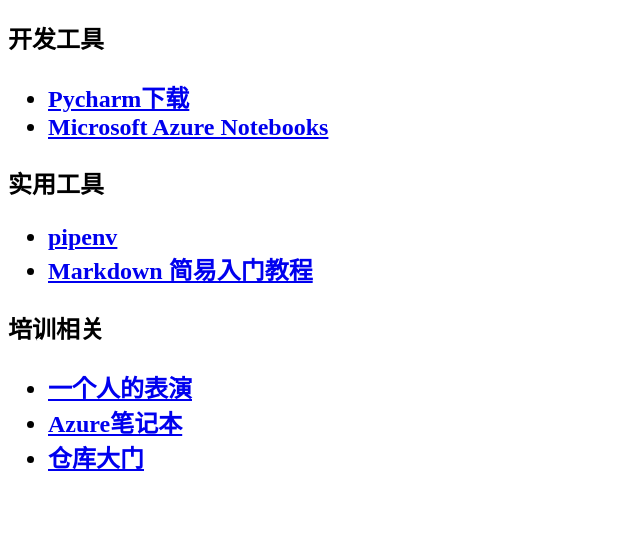
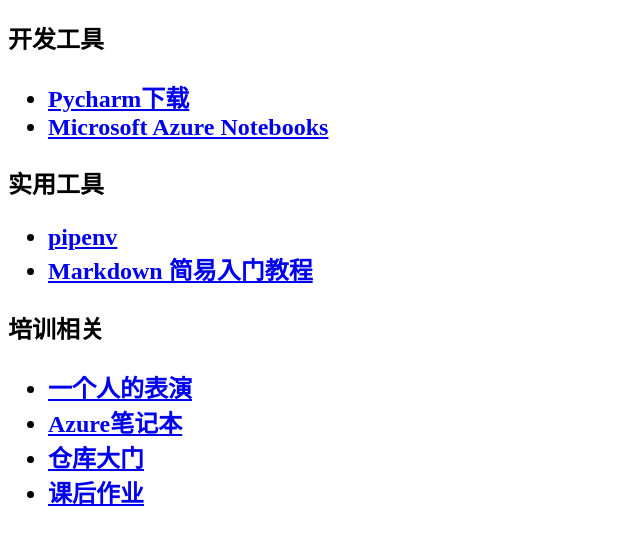
Before and after one commit to cr4ftsm4n/python-training, a Gatsby site: page /resource in a window 1280 px wide. Shown: the whole page, without its empty margins (0-640 px from the left). Built offline with nearby package versions, Linux system fonts and the light colour scheme; Gatsby itself is replaced by a stand-in of ours.

Commit message:
add homework links

```diff
--- a/src/components/Header.jsx
+++ b/src/components/Header.jsx
@@ -50,7 +50,7 @@
                 <span>资源</span>
               </Link>
               <Link className="navbar-item" to="/vimeo">
-                <span>雅视频</span>
+                <span>视频</span>
               </Link>
               <Link className="navbar-item" to="/changelog">
                 <span>变更履历</span>
--- a/src/pages/resource.jsx
+++ b/src/pages/resource.jsx
@@ -72,6 +72,14 @@
                   仓库大门
                 </a>
               </li>
+              <li>
+                <a
+                  href="https://notebooks.azure.com/cr4ftsm4n/libraries/homeworks"
+                  target="_blank"
+                >
+                  课后作业
+                </a>
+              </li>
             </ul>
           </h2>
         </div>
```
Also changed, not shown: static/data/06_sets_and_dictionaries/c6p0.md (+4 -0 lines).
